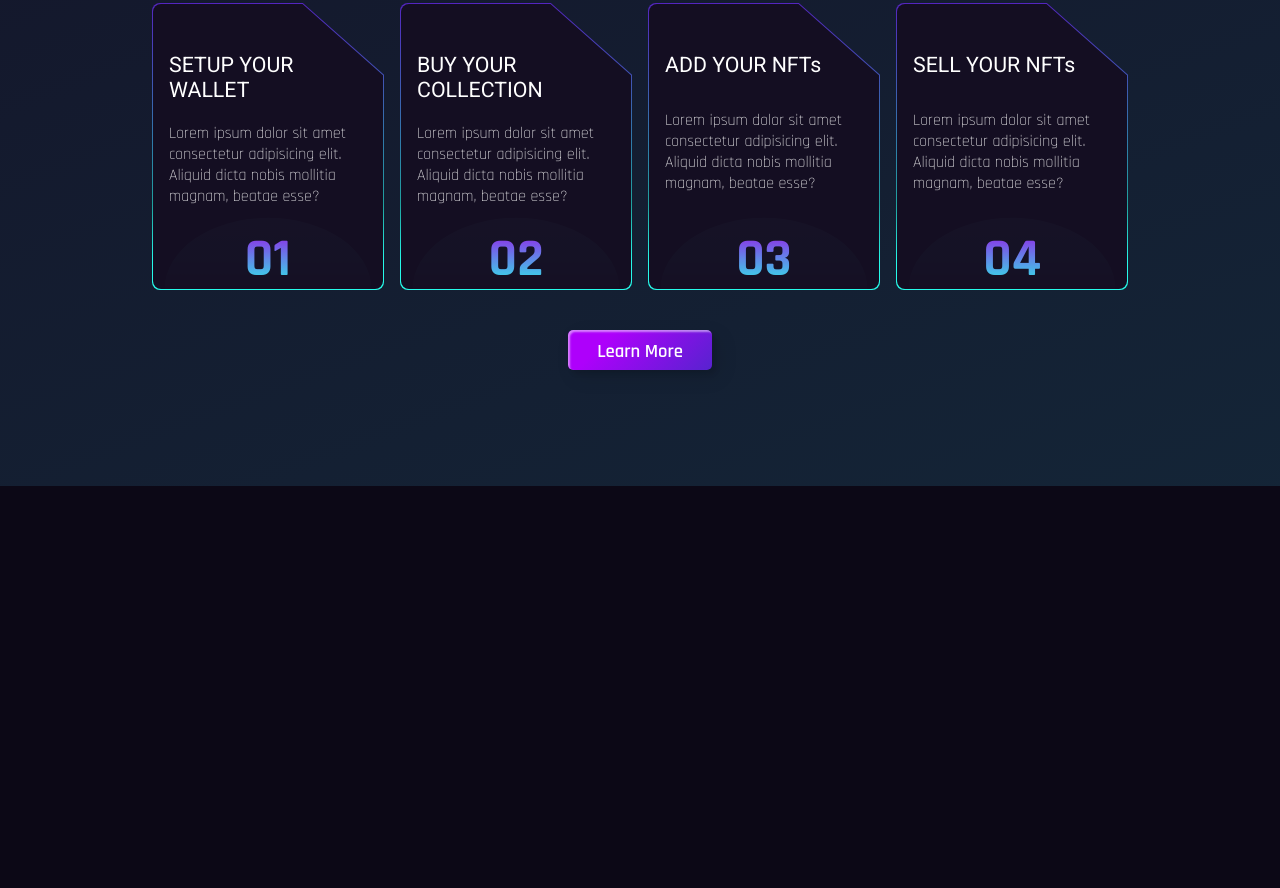
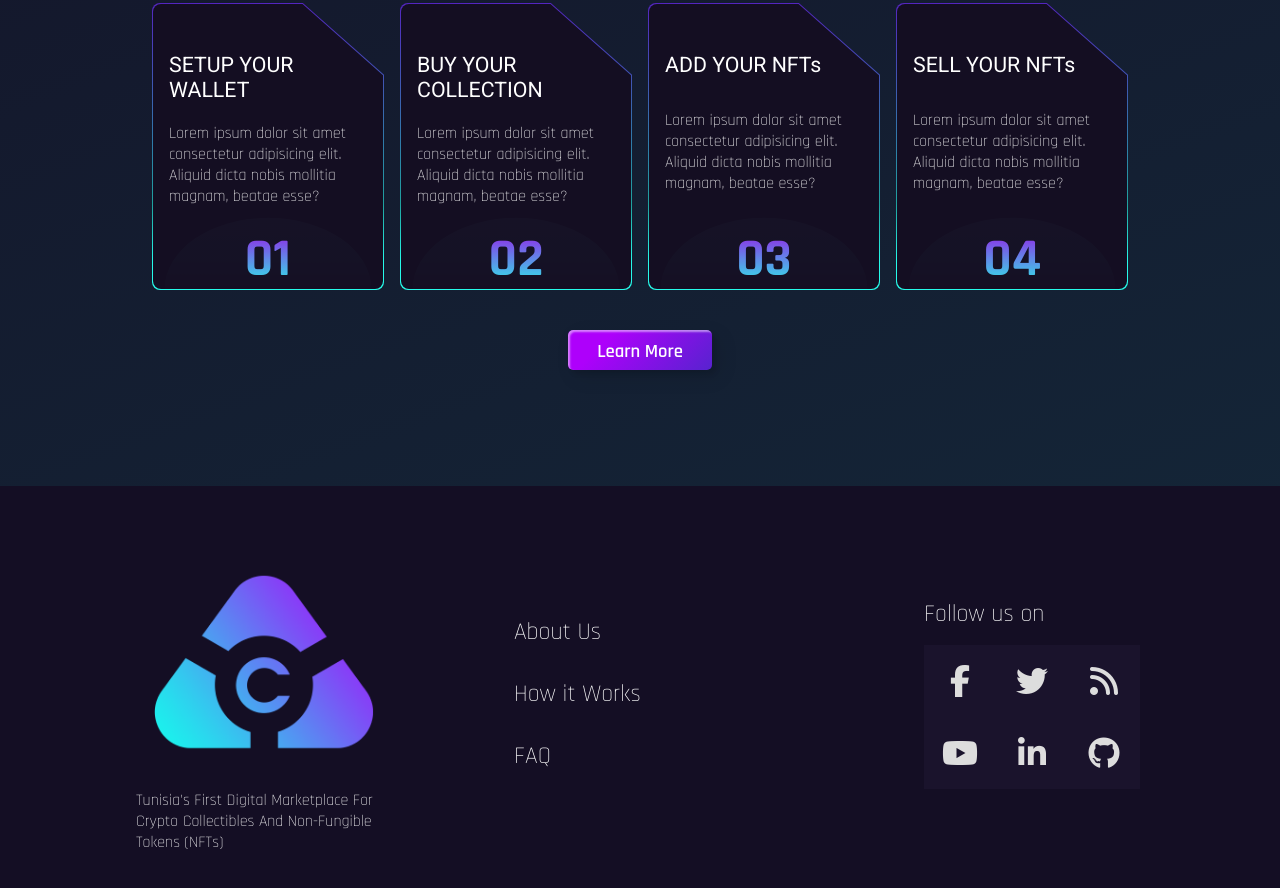
Before and after one commit to Mhirii/CyberArt, a plain HTML site: page index.html in a window 1280 px wide. Shown: the part 1134-2022 px from the top of the page. Before the commit the page ends 1620 px from the top, so only its background shows below. Drawn offline with Linux system fonts and the light colour scheme; a web font is replaced by a local one.

Commit message:
added footer

```diff
--- a/index.html
+++ b/index.html
@@ -492,7 +492,57 @@
 		<!-- #endregion content-->
 
 		<!-- #region footer-->
-		<footer></footer>
+		<footer id="footer">
+			<div class="footer-desc">
+				<img src="img/logo2 gradient fill.png" alt="" />
+				<p class="detail1">
+					Tunisia's First Digital Marketplace For Crypto
+					Collectibles And Non-Fungible Tokens (NFTs)
+				</p>
+			</div>
+
+			<div class="footer-etc">
+				<a href="" class="detail1">About Us</a>
+				<a href="" class="detail1">How it Works</a>
+				<a href="" class="detail1">FAQ</a>
+			</div>
+
+			<div class="footer-social-icons">
+				<h4 class="detail1">Follow us on</h4>
+				<ul class="social-icons">
+					<li id="fb">
+						<a href="" class="social-icon">
+							<i class="fa fa-facebook"></i
+						></a>
+					</li>
+					<li id="twt">
+						<a href="" class="social-icon">
+							<i class="fa fa-twitter"></i
+						></a>
+					</li>
+					<li id="rss">
+						<a href="" class="social-icon">
+							<i class="fa fa-rss"></i
+						></a>
+					</li>
+					<li id="yt">
+						<a href="" class="social-icon">
+							<i class="fa fa-youtube"></i
+						></a>
+					</li>
+					<li id="lkd">
+						<a href="" class="social-icon">
+							<i class="fa fa-linkedin"></i
+						></a>
+					</li>
+					<li id="gth">
+						<a href="" class="social-icon">
+							<i class="fa fa-github"></i
+						></a>
+					</li>
+				</ul>
+			</div>
+		</footer>
 		<!-- #endregion footer-->
 		<script src="scripts/script.js" async defer></script>
 		<script
--- a/styles/style.css
+++ b/styles/style.css
@@ -11,6 +11,7 @@
 	margin: 0;
 	color: var(--text2);
 }
+
 /* #region old navbar*/
 #navbar {
 	width: 100%;
@@ -740,6 +741,135 @@
 }
 /* #endregion */
 
+/* #region footer*/
+#footer {
+	width: 100%;
+	height: auto;
+	display: flex;
+	justify-content: space-between;
+	align-items: center;
+	flex-direction: row;
+	flex-wrap: wrap;
+	padding: var(--padding-l) var(--padding-g);
+	color: #fff;
+	background: var(--bg2);
+	-webkit-font-smoothing: antialiased;
+}
+#footer > div {
+	margin: var(--margin-xl) var(--margin-m);
+}
+.footer-desc {
+	display: flex;
+	flex-direction: column;
+	justify-content: left;
+	align-items: flex-start;
+	width: 256px;
+}
+.footer-desc img {
+	width: 256px;
+}
+.footer-desc .detail1 {
+	font-size: medium;
+}
+
+.footer-etc {
+	display: flex;
+	flex-direction: column;
+	justify-content: space-between;
+	align-items: left;
+	min-width: 256px;
+	width: 25vw;
+	height: auto;
+}
+.footer-etc > a {
+	text-decoration: none;
+	padding: var(--padding-l);
+	font-size: x-large;
+}
+
+.footer-social-icons {
+	width: 220px;
+	min-width: 220px;
+	display: block;
+	margin: 0 auto;
+}
+.footer-social-icons > .detail1 {
+	font-size: x-large;
+}
+.social-icon {
+	color: #fff;
+}
+ul.social-icons {
+	margin-top: var(--margin-l);
+	display: flex;
+	flex-direction: row;
+	flex-wrap: wrap;
+}
+
+.social-icons li {
+	display: flex;
+	justify-content: center;
+	align-items: center;
+	height: 72px;
+	width: 72px;
+	background-color: var(--bg3);
+	-o-transition: 0.5s;
+	-ms-transition: 0.5s;
+	-moz-transition: 0.5s;
+	-webkit-transition: 0.5s;
+	transition: 0.5s;
+	cursor: pointer;
+}
+.social-icons a {
+	color: #fff;
+	text-decoration: none;
+}
+.fa-facebook {
+	font-size: xx-large;
+
+	padding: 10px 14px;
+}
+#fb:hover {
+	background-color: #3d5b99;
+}
+.fa-twitter {
+	font-size: xx-large;
+	padding: 10px 12px;
+}
+#twt:hover {
+	background-color: #00aced;
+}
+.fa-rss {
+	font-size: xx-large;
+	padding: 10px 14px;
+}
+#rss:hover {
+	background-color: #eb8231;
+}
+.fa-youtube {
+	font-size: xx-large;
+	padding: 10px 14px;
+}
+#yt:hover {
+	background-color: #e64a41;
+}
+.fa-linkedin {
+	padding: 10px 14px;
+	font-size: xx-large;
+}
+#lkd:hover {
+	background-color: #0073a4;
+}
+.fa-github {
+	padding: 10px 14px;
+	font-size: xx-large;
+}
+#gth:hover {
+	background-color: #5a32a3;
+}
+
+/* #endregion */
+
 /* #region responsiveness */
 
 /* #region section1 responsiveness*/
```
Also changed, not shown: scripts/script.js (line endings or trailing spaces).
